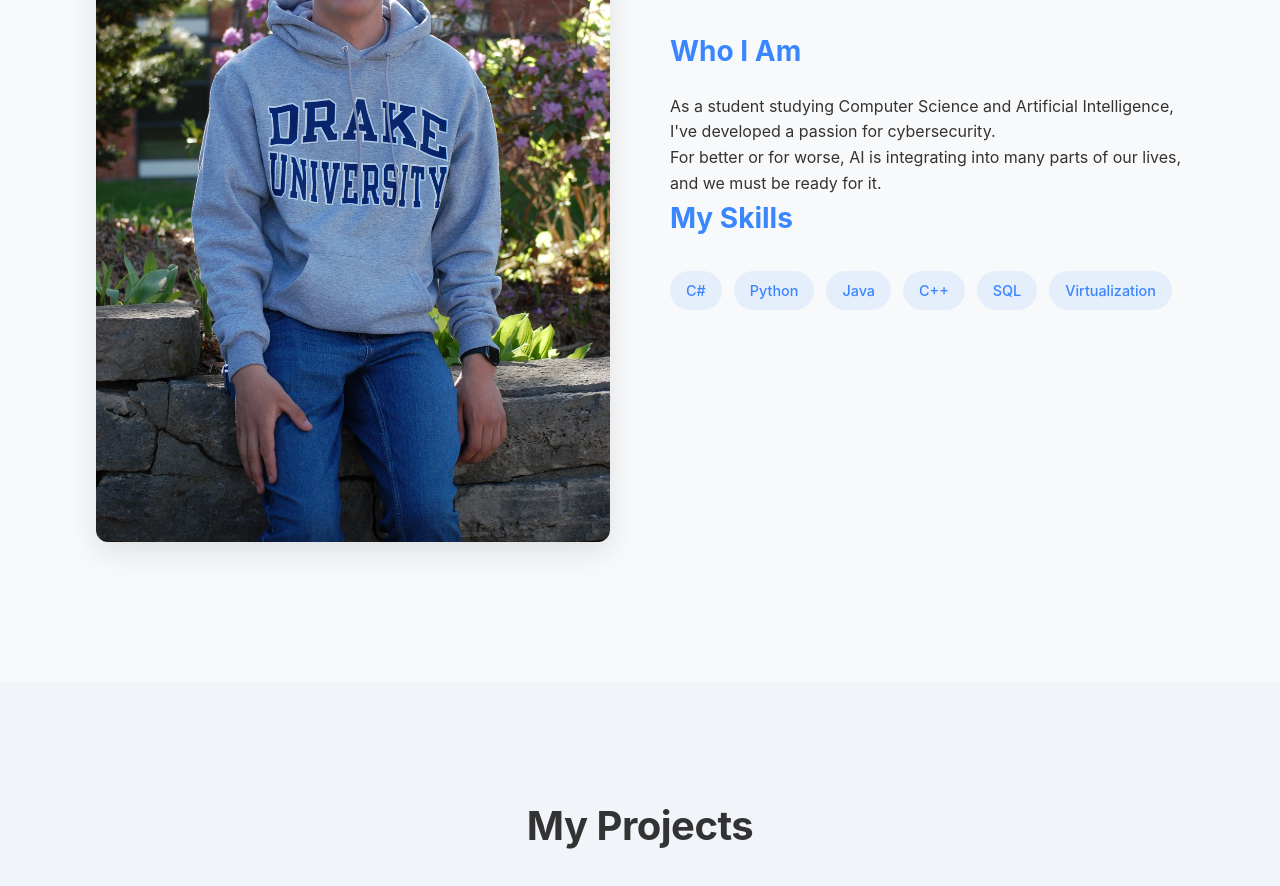
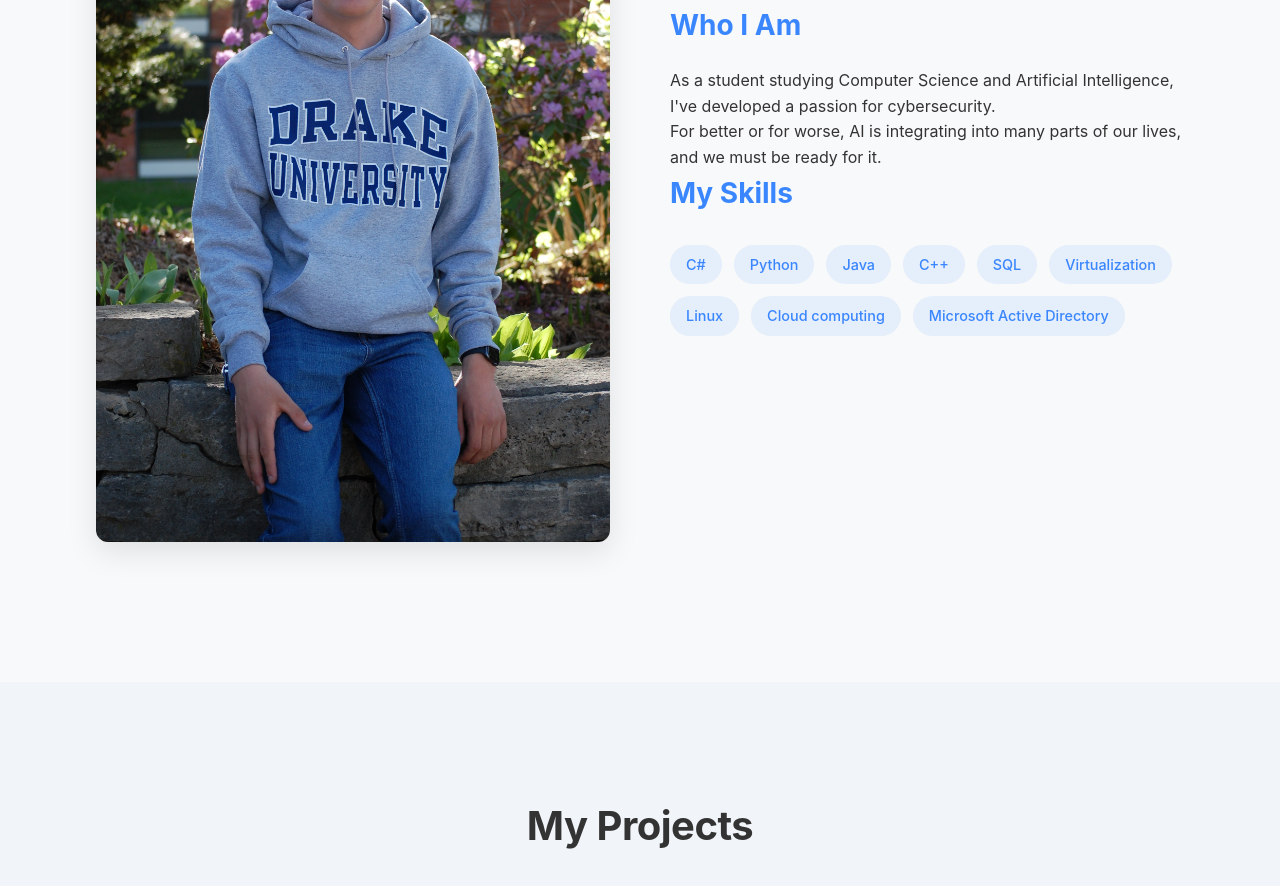
Before and after one commit to Nick393/Portfolio, a plain HTML site: page www/html/index.html in a window 1280 px wide. Shown: the part 974-1860 px from the top of the page. Drawn offline with Linux system fonts and the light colour scheme; files whose address does not match are found by name.

Commit message:
added skills

```diff
--- a/www/html/index.html
+++ b/www/html/index.html
@@ -52,6 +52,9 @@
                         <span class="skill-tag">C++</span>
                         <span class="skill-tag">SQL</span>
                         <span class="skill-tag">Virtualization</span>
+                        <span class="skill-tag">Linux</span>
+                        <span class="skill-tag">Cloud computing</span>
+                        <span class="skill-tag">Microsoft Active Directory</span>
                     </div>
                 </div>
             </div>
```
